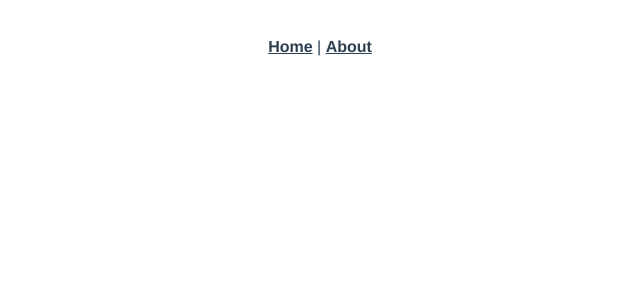
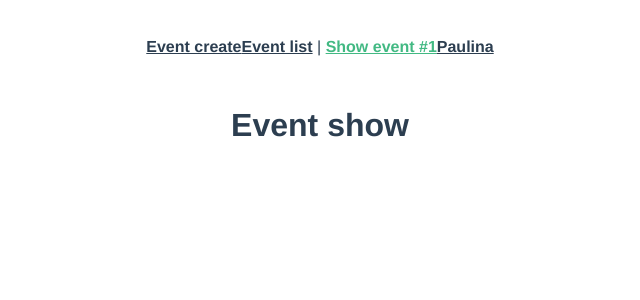
Before and after one commit to paulina-ani/vue-real-world, a Vue app: page /event in a window 1280 px wide. Shown: the top 300 px of the page, without its empty margins (320-960 px from the left). Built offline with nearby package versions, Linux system fonts and the light colour scheme.

Commit message:
User page added

```diff
--- a/src/App.vue
+++ b/src/App.vue
@@ -1,8 +1,10 @@
 <template>
   <div id="app">
     <div id="nav">
-      <router-link :to="{ name: 'home'}">Home</router-link> |
-      <router-link :to="{ name: 'about'}">About</router-link>
+      <router-link :to="{ name: 'event-create' }">Event create</router-link>
+      <router-link :to="{ name: 'event-list' }">Event list</router-link> |
+      <router-link :to="{ name: 'event-show' }">Show event #1</router-link>
+      <router-link :to="{ name: 'user', params: { username: 'paulina'} }">Paulina</router-link>
     </div>
     <router-view />
   </div>
--- a/src/router/index.js
+++ b/src/router/index.js
@@ -1,29 +1,36 @@
 import Vue from "vue";
 import VueRouter from "vue-router";
-import Home from "../views/Home.vue";
-import About from "../views/About";
+import EventList from "../views/EventList";
+import EventShow from "../views/EventShow";
+import EventCreate from "../views/EventCreate";
+import User from "../views/User";
 
 Vue.use(VueRouter);
 
 const routes = [
   {
-    path: "/home",
-    name: "home",
-    component: Home
+    path: "/",
+    name: "event-list",
+    component: EventList
   },
   {
-    path: "/",
-    redirect: {name: "home"}
-  },
-  {
-    path: "/about-us",
-    name: "about",
+    path: "/event",
+    name: "event-show",
     // route level code-splitting
     // this generates a separate chunk (about.[hash].js) for this route
     // which is lazy-loaded when the route is visited.
-    component: About,
-    alias: "/about"
+    component: EventShow
   },
+  {
+    path: "/event/create",
+    name: 'event-create',
+    component: EventCreate
+  },
+  {
+    path: 'user/:username',
+    name: 'user',
+    component: User
+  }
 ];
 
 const router = new VueRouter({
--- a/src/views/About.vue
+++ /dev/null
@@ -1,5 +0,0 @@
-<template>
-  <div class="about">
-    <h1>About page</h1>
-  </div>
-</template>
--- /dev/null
+++ b/src/views/EventCreate.vue
@@ -0,0 +1,13 @@
+<template>
+    <h1>Event create</h1>
+</template>
+
+<script>
+    export default {
+        name: "EventCreate"
+    }
+</script>
+
+<style scoped>
+
+</style>
--- /dev/null
+++ b/src/views/EventList.vue
@@ -0,0 +1,13 @@
+<template>
+    <h1>Event list</h1>
+</template>
+
+<script>
+    export default {
+        name: "EventList"
+    }
+</script>
+
+<style scoped>
+
+</style>
--- /dev/null
+++ b/src/views/EventShow.vue
@@ -0,0 +1,13 @@
+<template>
+    <h1>Event show</h1>
+</template>
+
+<script>
+    export default {
+        name: "EventShow"
+    }
+</script>
+
+<style scoped>
+
+</style>
--- a/src/views/Home.vue
+++ /dev/null
@@ -1,18 +0,0 @@
-<template>
-  <div class="home">
-    <img alt="Vue logo" src="../assets/logo.png" />
-    <HelloWorld msg="Welcome to Your Vue.js App" />
-  </div>
-</template>
-
-<script>
-// @ is an alias to /src
-import HelloWorld from "@/components/HelloWorld.vue";
-
-export default {
-  name: "home",
-  components: {
-    HelloWorld
-  }
-};
-</script>
--- /dev/null
+++ b/src/views/User.vue
@@ -0,0 +1,13 @@
+<template>
+    <h1>This is a page for {{ $route.params.username }}</h1>
+</template>
+
+<script>
+    export default {
+        name: "User"
+    }
+</script>
+
+<style scoped>
+
+</style>
```
